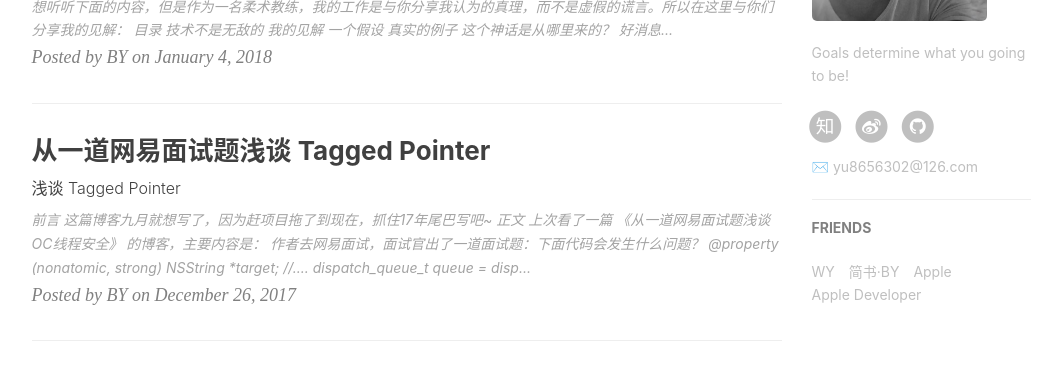
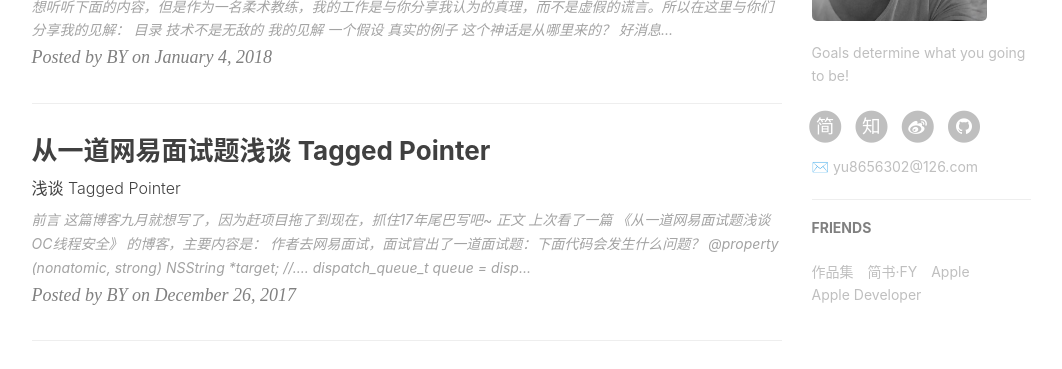
Before and after one commit to fiveyu/fiveyu.github.io, a Jekyll site: the page built from index.html, in a window 1280 px wide and 900 px high, scrolled down 880 px. Shown: the part 143-512 px from the top of the window, without its empty margins (136-1198 px from the left). Built offline with Jekyll 4.4.1, drawn with Linux system fonts in a browser that asks for light colours; nearby versions of some CDN libraries; the list of posts is cut into pages by our own code; comment, search, counter and statistics services are not loaded.

Commit message:
Update _config.yml

```diff
--- a/_config.yml
+++ b/_config.yml
@@ -22,7 +22,7 @@
 zhihu_username:     junwei-yu
 github_username:    fiveyu
 #facebook_username:  baiying.qiu.7
-#jianshu_username:   e71990ada2fd
+jianshu_username:   61a21a118fbf
 #twitter_username:   qiubaiying
 
 
@@ -99,11 +99,11 @@
 # Friends
 friends: [
     {
-        title: "WY",
-        href: "http://zhengwuyang.com"
+        title: "作品集",
+        href: "http://fiveyu.com"
     },{
-        title: "简书·BY",
-        href: "http://www.jianshu.com/u/e71990ada2fd"
+        title: "简书·FY",
+        href: "https://www.jianshu.com/u/61a21a118fbf"
     },{
         title: "Apple",
         href: "https://apple.com"
```
